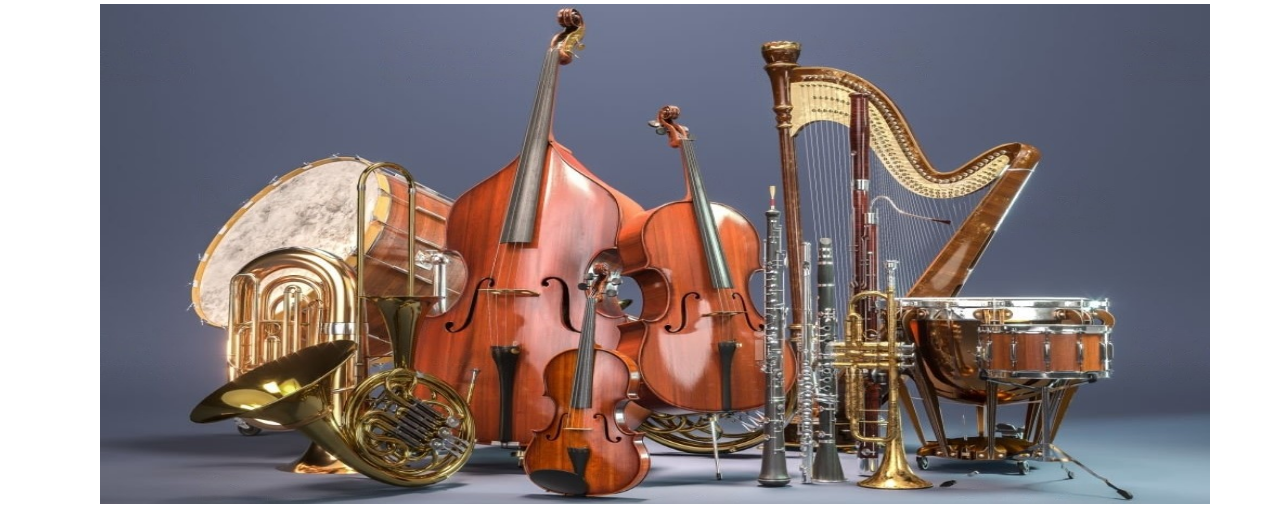
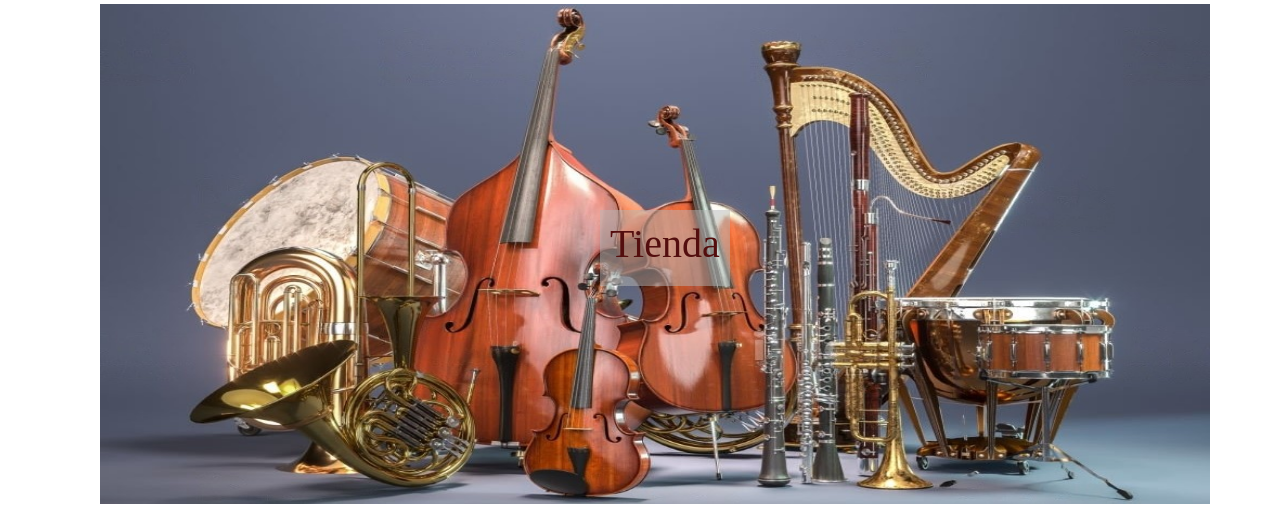
Before and after one commit to SoyMarioHdez-U/MelomaniaSV, a PHP site: page /MelomaniaSV/HTML/tienda.php in a window 1280 px wide. Shown: the part 190-698 px from the top of the page. Run offline with PHP 8.4, Linux system fonts and the light colour scheme.

Commit message:
Lista la tienda, solo falta agregar más productos, el fondo y los detalles y carrito.

```diff
--- a/CSS/style.css
+++ b/CSS/style.css
@@ -752,10 +752,12 @@ html, body {
 }
 
 .texto-superpuesto {
-  background-color: rgba(0, 0, 0, 0.5); /* Fondo semitransparente */
+  background-color: rgba(184, 183, 183, 0.5); /* Fondo semitransparente */
   padding: 10px; /* Espaciado interno del texto */
   font-family: 'Birthstone';
   color: rgb(83, 14, 14);
   text-align: center;
   position: absolute;
+  top: 400px; /* Ajusta la posición vertical del texto */
+  left: 600px; /* Ajusta la posición horizontal del texto */
 }
--- a/HTML/tienda.php
+++ b/HTML/tienda.php
@@ -35,7 +35,8 @@
     <section>
       <div class="cabezera">
         <img src="http://localhost/MelomaniaSV/Img/tienda/tienda.jpeg" alt="tienda" width="1110px" height="500px">
-          <div>
+          <div class= "texto-superpuesto">
+            <h1>Tienda</h1>
           </div>
       </div>
     </section>
```
